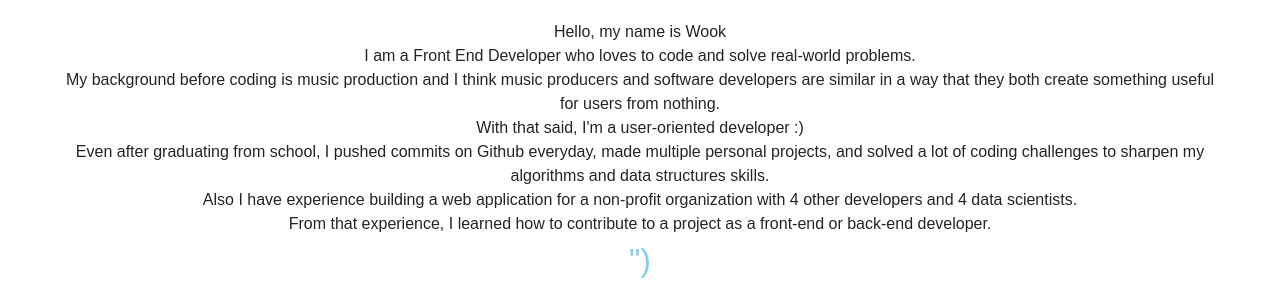
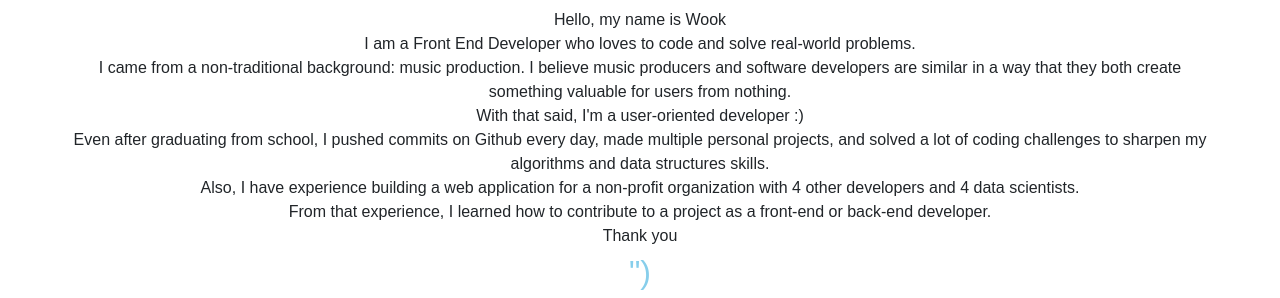
Before and after one commit to lbu0413/wook-website-v2, a React (Create React App) app: page /about in a window 1280 px wide. Shown: the part 239-537 px from the top of the page. Built offline with nearby package versions, Linux system fonts and the light colour scheme.

Commit message:
minor fix - about text

```diff
--- a/src/components/About.js
+++ b/src/components/About.js
@@ -75,24 +75,25 @@ const About = () => {
 				problems.
 			</article>
 			<article>
-				My background before coding is music production and I think music
-				producers and software developers are similar in a way that they both
-				create something useful for users from nothing.
+				I came from a non-traditional background: music production. I believe
+				music producers and software developers are similar in a way that they
+				both create something valuable for users from nothing.
 			</article>
 			<article>With that said, I'm a user-oriented developer :)</article>
 			<article>
-				Even after graduating from school, I pushed commits on Github everyday,
+				Even after graduating from school, I pushed commits on Github every day,
 				made multiple personal projects, and solved a lot of coding challenges
 				to sharpen my algorithms and data structures skills.
 			</article>
 			<article>
-				Also I have experience building a web application for a non-profit
+				Also, I have experience building a web application for a non-profit
 				organization with 4 other developers and 4 data scientists.
 			</article>
 			<article>
 				From that experience, I learned how to contribute to a project as a
 				front-end or back-end developer.
 			</article>
+			<article>Thank you</article>
 			<p>{'")'}</p>
 			<span>
 				const learnMoreAboutMe = [
```
